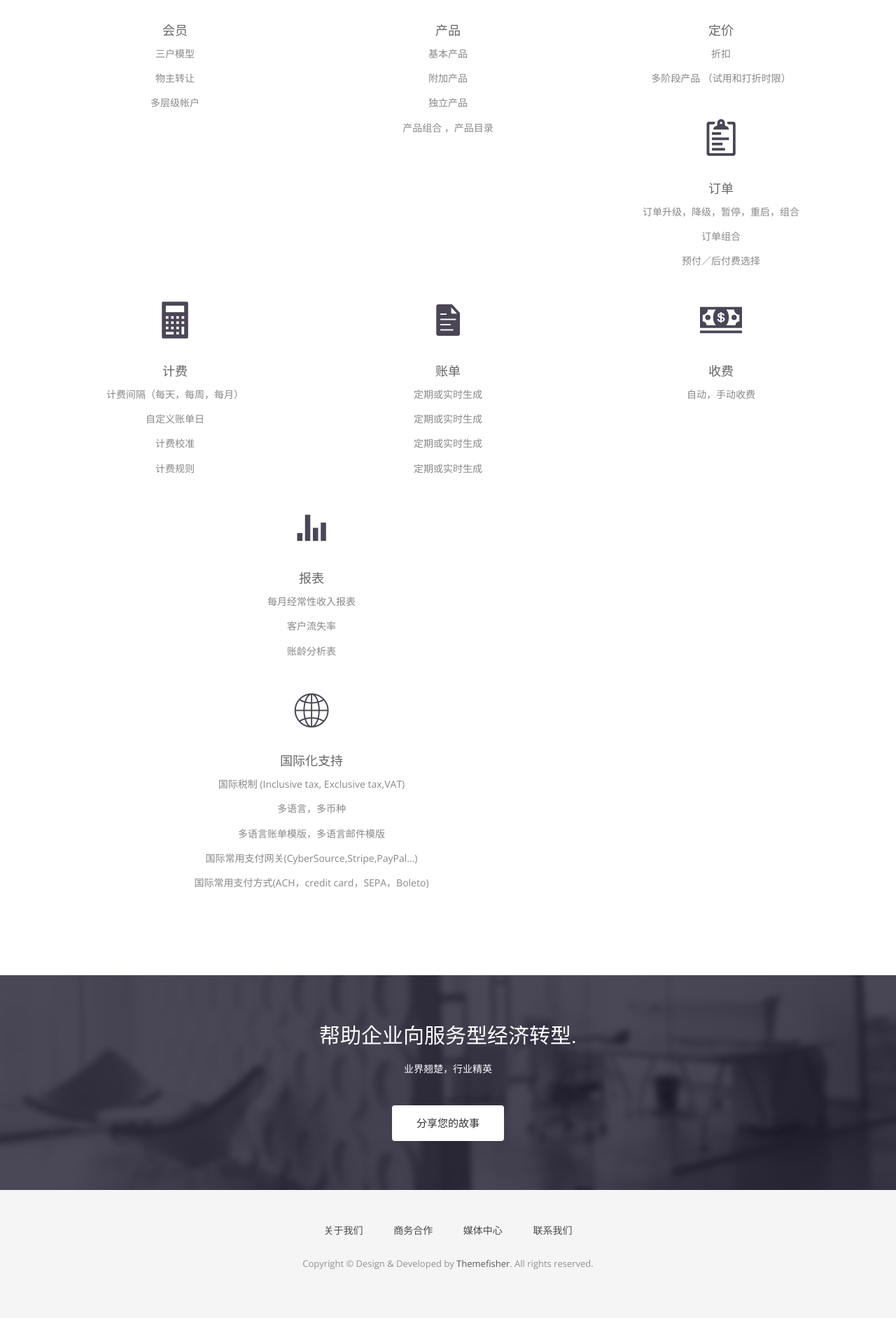
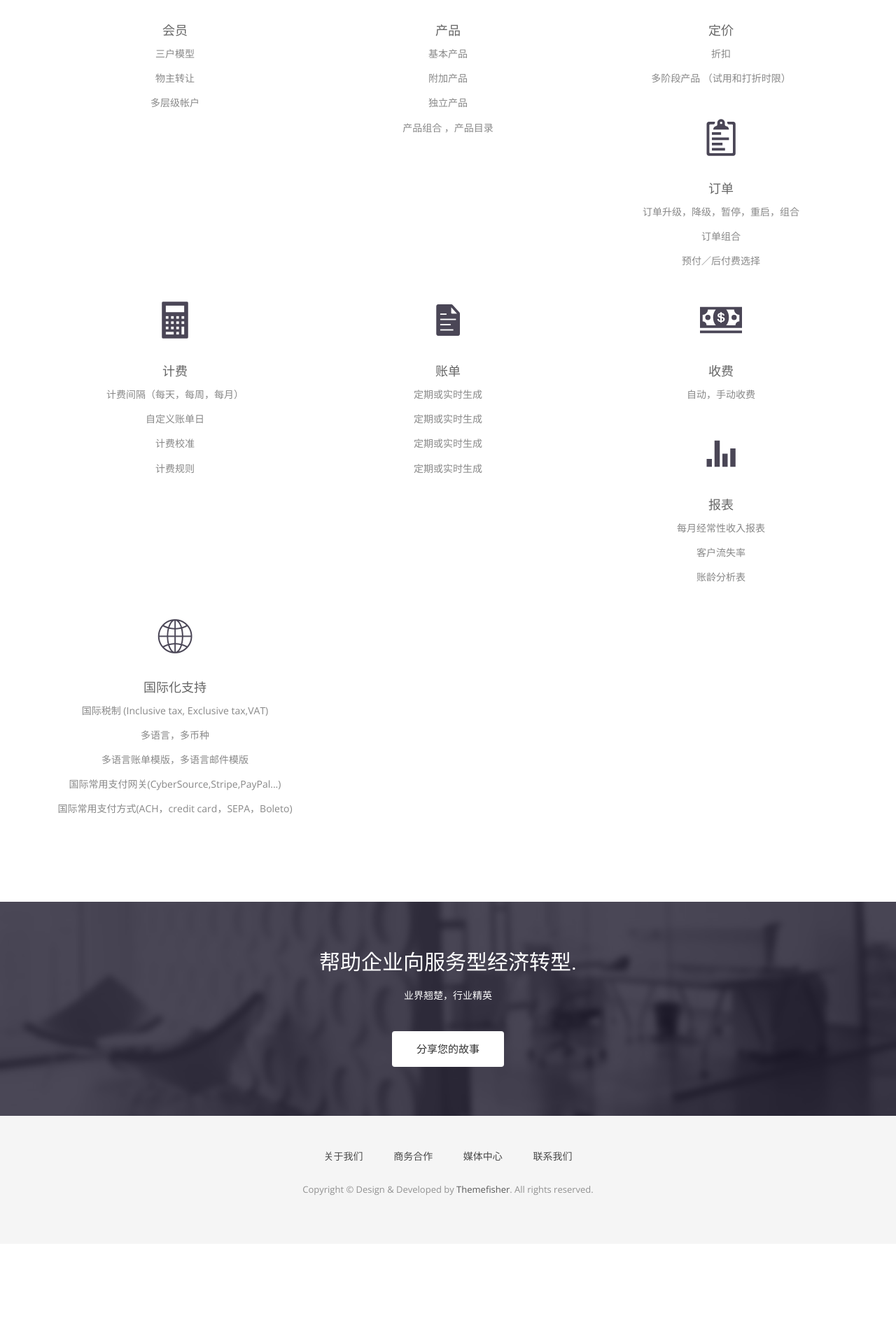
Before and after one commit to dreampivot/slipscloud.github.io, a Jekyll site: the page built from index.html, in a window 1280 px wide. Shown: the part 1916-3800 px from the top of the page at 70% size. Built offline with Jekyll 4.4.1, drawn with Linux system fonts in a browser that asks for light colours; nearby versions of some CDN libraries; some web fonts are replaced; after the commit the page ends 3694 px from its top, so only the background shows below that.

Commit message:
Update index.html

```diff
--- a/index.html
+++ b/index.html
@@ -90,6 +90,7 @@ permalink: /
           <p>多阶段产品 （试用和打折时限）</p>
         </div>
       </div>
+
       <div class="col-sm-4 col-md-4">
         <div class="service-item">
           <i class="icon ion-clipboard"></i>
@@ -99,6 +100,7 @@ permalink: /
           <p>预付／后付费选择</p>
         </div>
       </div>
+
       <div class="col-sm-4 col-md-4">
         <div class="service-item">
           <i class="icon ion-calculator"></i>
@@ -119,6 +121,7 @@ permalink: /
           <p>定期或实时生成 </p>
         </div>
       </div>
+
       <div class="col-sm-4 col-md-4">
         <div class="service-item">
           <i class="icon ion-cash"></i>
@@ -126,7 +129,7 @@ permalink: /
           <p>自动，手动收费 </p>
         </div>
       </div>
-      <div class="col-xs-7 col-sm-6 col-lg-8">
+      <div class="col-sm-4 col-md-4">
         <div class="service-item">
           <i class="icon ion-stats-bars"></i>
           <h4>报表</h4>
@@ -136,7 +139,7 @@ permalink: /
         </div>
       </div>
 
-      <div class="col-xs-7 col-sm-6 col-lg-8">
+      <div class="col-sm-4 col-md-4">
         <div class="service-item">
           <i class="icon ion-ios-world-outline"></i>
           <h4>国际化支持</h4>
```
